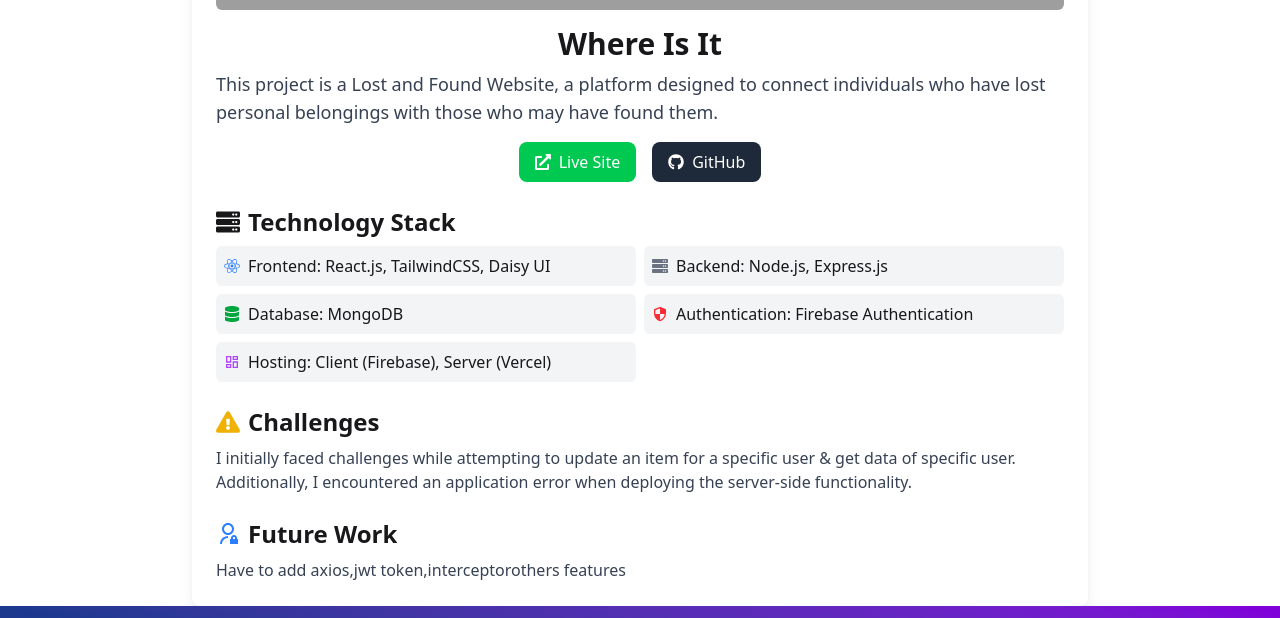
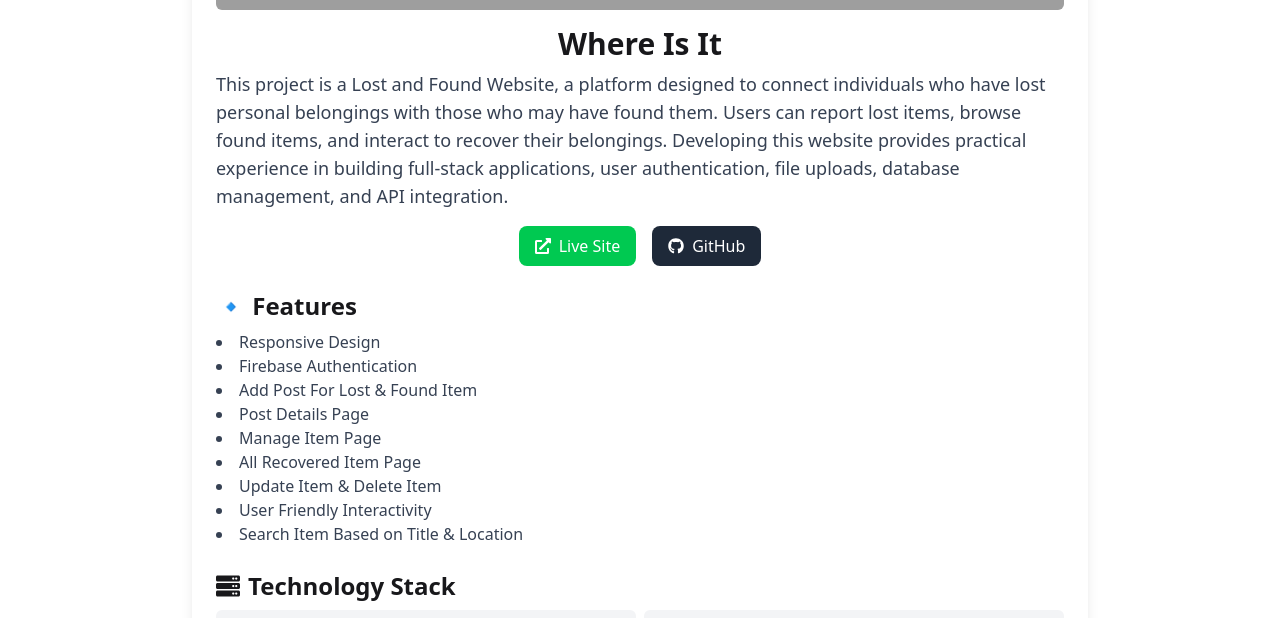
Before and after one commit to Chitra35006/Chitrok_4.O, a React (Vite) app: page /project-details/1 in a window 1280 px wide. Shown: the part 334-952 px from the top of the page. Built offline with nearby package versions, Linux system fonts and the light colour scheme; grey boxes are pictures that could not be loaded.

Commit message:
editing featured and future work section

```diff
--- a/src/ProjectShowCase/ProjectDetails.jsx
+++ b/src/ProjectShowCase/ProjectDetails.jsx
@@ -5,62 +5,162 @@ import { RiAdminLine } from "react-icons/ri";
 import { useParams } from "react-router-dom";
 const projects = [
   {
-      id: 1,
-      img: "https://i.ibb.co/fYyG78Q7/w1.png",
-      p_name: "Where Is It",
-      technology: [
-        { category: "Frontend", technologies: ["React.js", "TailwindCSS", "Daisy UI"] },
-        { category: "Backend", technologies: ["Node.js", "Express.js"] },
-        { category: "Database", technologies: ["MongoDB"] },
-        { category: "Authentication", technologies: ["Firebase Authentication"] },
-        { category: "Hosting", technologies: ["Client (Firebase)", "Server (Vercel)"] },
+    "id": 1,
+    "img": "https://i.ibb.co/fYyG78Q7/w1.png",
+    "p_name": "Where Is It",
+    "featured": [
+      { "feature": "Responsive Design" },
+      { "feature": "Firebase Authentication" },
+      { "feature": "Add Post For Lost & Found Item" },
+      { "feature": "Post Details Page" },
+      { "feature": "Manage Item Page" },
+      { "feature": "All Recovered Item Page" },
+      { "feature": "Update Item & Delete Item" },
+      { "feature": "User Friendly Interactivity" },
+      { "feature": "Search Item Based on Title & Location" }
     ],
-      description:
-        "This project is a Lost and Found Website, a platform designed to connect individuals who have lost personal belongings with those who may have found them.",
-      liveLink: "https://a-11-whereisit.web.app/",
-      gitRepo: "https://github.com/Chitra35006/A-11-whereIsIt-Client",
-      challanges:"I initially faced challenges while attempting to update an item for a specific user & get data of specific user. Additionally, I encountered an application error when deploying the server-side functionality." ,
-futureWork:"Have to add axios,jwt token,interceptorothers features"  ,
-
+    "description": "This project is a Lost and Found Website, a platform designed to connect individuals who have lost personal belongings with those who may have found them. Users can report lost items, browse found items, and interact to recover their belongings. Developing this website provides practical experience in building full-stack applications, user authentication, file uploads, database management, and API integration.",
+    "liveLink": "https://a-11-whereisit.web.app/",
+    "technology": [
+      {
+        "category": "Frontend",
+        "technologies": ["React.js", "TailwindCSS", "Daisy UI"]
       },
       {
-      id: 2,
-      img: "https://i.ibb.co/q3yX9tWn/cc1.png",
-      p_name: "CrowdCube",
-      technology: [
-        { category: "Frontend", technologies: ["React.js", "TailwindCSS", "Daisy UI"] },
-        { category: "Backend", technologies: ["Node.js", "Express.js"] },
-        { category: "Database", technologies: ["MongoDB"] },
-        { category: "Authentication", technologies: ["Firebase Authentication"] },
-        { category: "Hosting", technologies: ["Client (Firebase)", "Server (Vercel)"] },
-      ],
-      description:
-        "A crowdfunding website is a platform where people can raise money for different projects, ideas, or causes by inviting others to contribute financially. These projects can include personal needs (like medical expenses), creative ideas (like making a film or app), and startups (like launching a new product)",
-      liveLink: "https://a-10-crowd-cube.web.app",
-      gitRepo: "https://github.com/Chitra35006/A-10-Crowdcube-Client",
-      challanges:"I initially faced challenges while attempting to load dynamic data as specific campaign. Additionally, I encountered an error when implementing the jwt" ,
-futureWork:"Have to add axios,jwt token,interceptor & others features"
-
+        "category": "Backend",
+        "technologies": ["Node.js", "Express.js"]
       },
       {
-      id: 3,
-      img: "https://i.ibb.co/5xvQNcST/pp.png",
-      p_name: "Perfect Pair",
-      technology: [
-        { category: "Frontend", technologies: ["React.js", "TailwindCSS", "Ant Design"] },
-        { category: "Backend", technologies: ["Node.js", "Express.js"] },
-        { category: "Database", technologies: ["MongoDB"] },
-        { category: "Authentication", technologies: ["Firebase Authentication"] },
-        { category: "Hosting", technologies: ["Client (Firebase)", "Server (Vercel)"] },
+        "category": "Database",
+        "technologies": ["MongoDB"]
+      },
+      {
+        "category": "Authentication",
+        "technologies": ["Firebase Authentication"]
+      },
+      {
+        "category": "Hosting",
+        "technologies": ["Client (Firebase)", "Server (Vercel)"]
+      }
     ],
-      description:
-        "A matrimony platform built with the MERN stack (MongoDB, Express, React, Node.js). Users can connect with potential life partners in a user-friendly environment.",
-      liveLink: "https://a-12-perfect-pair.web.app",
-      gitRepo: "https://github.com/Chitra35006/A-12-Perfect-Pair-Client",
-      challanges:"I have faced challanges to show user who already added bio show the update page not the add bio page,to make admin, to make premium, so many stages to fetch data from the database,while implementing jwt" ,
-futureWork:"Have to verify admin token, need to added interceptor"
+    "gitRepo": "https://github.com/Chitra35006/A-11-whereIsIt-Client",
+    "challanges": "I initially faced challenges while attempting to update an item for a specific user & get data of a specific user. Additionally, I encountered an application error while deploying the server-side functionality.",
+    "futureWork": [
+      { "task": "Add Axios for API requests" },
+      { "task": "Implement JWT token authentication" },
+      { "task": "Add Interceptor for handling API requests" },
+      { "task": "Implement sorting functionality by donation amount" },
+      { "task": "Display total user count" },
+      { "task": "Develop admin functionality" },
+      { "task": "Allow users to update status for found product" }
+    ]
+  },
 
+  {
+    "id": 2,
+    "img": "https://i.ibb.co/q3yX9tWn/cc1.png",
+    "p_name": "CrowdCube",
+    "featured": [
+      { "feature": "Responsive Design" },
+      { "feature": "Firebase Authentication" },
+      { "feature": "All Campaign" },
+      { "feature": "My Campaign" },
+      { "feature": "Add New Campaign Page" },
+      { "feature": "Private Routes" },
+      { "feature": "MongoDB Dynamic Data" },
+      { "feature": "User Friendly Interactivity" }
+    ],
+    "description": "A crowdfunding website is a platform where people can raise money for different projects, ideas, or causes by inviting others to contribute financially. These projects can include personal needs (like medical expenses), creative ideas (like making a film or app), and startups (like launching a new product).",
+    "liveLink": "https://a-10-crowd-cube.web.app",
+    "technology": [
+      {
+        "category": "Frontend",
+        "technologies": ["React.js", "TailwindCSS", "Daisy UI"]
       },
+      {
+        "category": "Backend",
+        "technologies": ["Node.js", "Express.js"]
+      },
+      {
+        "category": "Database",
+        "technologies": ["MongoDB"]
+      },
+      {
+        "category": "Authentication",
+        "technologies": ["Firebase Authentication"]
+      },
+      {
+        "category": "Hosting",
+        "technologies": ["Client (Firebase)", "Server (Vercel)"]
+      }
+    ],
+    "gitRepo": "https://github.com/Chitra35006/A-10-Crowdcube-Client",
+    "challanges": "I initially faced challenges while attempting to load dynamic data as a specific campaign. Additionally, I encountered an error when implementing JWT.",
+    "futureWork": [
+      { "task": "Add Axios for API requests" },
+      { "task": "Implement JWT token authentication" },
+      { "task": "Add Interceptor for handling API requests" },
+      { "task": "Develop admin functionalities" },
+      { "task": "Allow users to request campaign promotion" },
+      { "task": "Create separate dashboards for Admin & User" }
+    ]
+  },
+
+  {
+    "id": 3,
+    "img": "https://i.ibb.co/5xvQNcST/pp.png",
+    "p_name": "Perfect Pair",
+    "featured": [
+      { "feature": "User Friendly Interactivity" },
+      { "feature": "Responsive Design" },
+      { "feature": "Firebase Authentication" },
+      { "feature": "Add User Bio" },
+      { "feature": "Update User Bio" },
+      { "feature": "Add Contact to Favorite" },
+      { "feature": "Upload Marital Status, Share Reviews, Thoughts" },
+      { "feature": "View User Bio" },
+      { "feature": "Request to Get Number [Pay USD]" },
+      { "feature": "Request for a Premium User" },
+      { "feature": "After Approval, Can See All User Contact Information" },
+      { "feature": "Admin Home [See Total Users, Male, Female, Revenue]" },
+      { "feature": "Manage Users: Make Admin or Premium" },
+      { "feature": "Approve Premium Requests" },
+      { "feature": "Approve Contact Requests" },
+      { "feature": "See Success Stories" }
+    ],
+    "description": "This project is a Matrimony platform using the powerful MERN stack (MongoDB, Express, React, and Node.js). This online platform enables users to connect with potential life partners in an intuitive, user-friendly environment. It has both admin & user dashboards. Users can request to become premium members, and if the admin approves, they gain access to requested contact information. Normal users must pay $5 to view each requested contact.",
+    "liveLink": "https://a-12-perfect-pair.web.app",
+    "technology": [
+      {
+        "category": "Frontend",
+        "technologies": ["React.js", "TailwindCSS", "Ant Design"]
+      },
+      {
+        "category": "Backend",
+        "technologies": ["Node.js", "Express.js"]
+      },
+      {
+        "category": "Database",
+        "technologies": ["MongoDB"]
+      },
+      {
+        "category": "Authentication",
+        "technologies": ["Firebase Authentication"]
+      },
+      {
+        "category": "Hosting",
+        "technologies": ["Client (Firebase)", "Server (Vercel)"]
+      }
+    ],
+    "gitRepo": "https://github.com/Chitra35006/A-12-Perfect-Pair-Client",
+    "challanges": "I faced challenges in ensuring users who already added a bio see the update page instead of the add bio page, implementing admin and premium user functionalities, handling multiple stages of data fetching from the database, and integrating JWT authentication.",
+    "futureWork": [
+      { "task": "Verify Admin Token" },
+      { "task": "Add JWT Interceptor" },
+      { "task": "Implement User Chat Functionalities" }
+    ]
+  }
+
   ];
 const ProjectDetails = () => {
     const { id } = useParams(); // Get the project id from the URL
@@ -74,32 +174,75 @@ const ProjectDetails = () => {
     return (
       <div className="max-w-4xl mx-auto p-6 bg-white shadow-lg rounded-lg md:mt-20">
       {/* Project Image & Title */}
-        <img src={selectedProject.img} alt={selectedProject.p_name} className="w-full h-60 object-cover rounded-md" />
-        <h2 className="text-3xl font-bold mt-4 text-center">{selectedProject.p_name}</h2>
+      <img
+        src={selectedProject.img}
+        alt={selectedProject.p_name}
+        className="w-full h-60 object-cover rounded-md"
+      />
+      <h2 className="text-3xl font-bold mt-4 text-center">
+        {selectedProject.p_name}
+      </h2>
       <p className="text-gray-700 text-lg mt-2">{selectedProject.description}</p>
 
       {/* Live & GitHub Links */}
       <div className="flex justify-center gap-4 mt-4">
-          <a href={selectedProject.liveLink} target="_blank" rel="noopener noreferrer" className="flex items-center gap-2 bg-green-500 text-white px-4 py-2 rounded-lg hover:bg-green-600">
+        <a
+          href={selectedProject.liveLink}
+          target="_blank"
+          rel="noopener noreferrer"
+          className="flex items-center gap-2 bg-green-500 text-white px-4 py-2 rounded-lg hover:bg-green-600"
+        >
           <FaExternalLinkAlt /> Live Site
         </a>
-          <a href={selectedProject.gitRepo} target="_blank" rel="noopener noreferrer" className="flex items-center gap-2 bg-gray-800 text-white px-4 py-2 rounded-lg hover:bg-gray-900">
+        <a
+          href={selectedProject.gitRepo}
+          target="_blank"
+          rel="noopener noreferrer"
+          className="flex items-center gap-2 bg-gray-800 text-white px-4 py-2 rounded-lg hover:bg-gray-900"
+        >
           <FaGithub /> GitHub
         </a>
       </div>
 
+      {/* Features Section */}
+      <div className="mt-6">
+        <h3 className="text-2xl font-semibold">🔹 Features</h3>
+        <ul className="list-disc list-inside mt-2 text-gray-700">
+          {selectedProject.featured.map((item, index) => (
+            <li key={index}>{item.feature}</li>
+          ))}
+        </ul>
+      </div>
+
       {/* Technology Section */}
       <div className="mt-6">
-          <h3 className="text-2xl font-semibold flex items-center gap-2"><FaServer /> Technology Stack</h3>
+        <h3 className="text-2xl font-semibold flex items-center gap-2">
+          <FaServer /> Technology Stack
+        </h3>
         <ul className="mt-2 grid grid-cols-1 md:grid-cols-2 gap-2">
           {selectedProject.technology.map((tech, index) => (
-              <li key={index} className="flex items-center gap-2 bg-gray-100 p-2 rounded-md">
-                {tech.category === "Frontend" && <FaReact className="text-blue-500" />}
-                {tech.category === "Backend" && <FaServer className="text-gray-500" />}
-                {tech.category === "Database" && <FaDatabase className="text-green-600" />}
-                {tech.category === "Authentication" && <MdOutlineSecurity className="text-red-500" />}
-                {tech.category === "Hosting" && <MdOutlineDashboard className="text-purple-500" />}
-                <span className="font-medium">{tech.category}: {tech.technologies.join(", ")}</span>
+            <li
+              key={index}
+              className="flex items-center gap-2 bg-gray-100 p-2 rounded-md"
+            >
+              {tech.category === "Frontend" && (
+                <FaReact className="text-blue-500" />
+              )}
+              {tech.category === "Backend" && (
+                <FaServer className="text-gray-500" />
+              )}
+              {tech.category === "Database" && (
+                <FaDatabase className="text-green-600" />
+              )}
+              {tech.category === "Authentication" && (
+                <MdOutlineSecurity className="text-red-500" />
+              )}
+              {tech.category === "Hosting" && (
+                <MdOutlineDashboard className="text-purple-500" />
+              )}
+              <span className="font-medium">
+                {tech.category}: {tech.technologies.join(", ")}
+              </span>
             </li>
           ))}
         </ul>
@@ -107,14 +250,22 @@ const ProjectDetails = () => {
 
       {/* Challenges Section */}
       <div className="mt-6">
-          <h3 className="text-2xl font-semibold flex items-center gap-2"><FaExclamationTriangle className="text-yellow-500" /> Challenges</h3>
+        <h3 className="text-2xl font-semibold flex items-center gap-2">
+          <FaExclamationTriangle className="text-yellow-500" /> Challenges
+        </h3>
         <p className="mt-2 text-gray-700">{selectedProject.challanges}</p>
       </div>
 
       {/* Future Work Section */}
       <div className="mt-6">
-          <h3 className="text-2xl font-semibold flex items-center gap-2"><RiAdminLine className="text-blue-500" /> Future Work</h3>
-          <p className="mt-2 text-gray-700">{selectedProject.futureWork}</p>
+        <h3 className="text-2xl font-semibold flex items-center gap-2">
+          <RiAdminLine className="text-blue-500" /> Future Work
+        </h3>
+        <ul className="list-disc list-inside mt-2 text-gray-700">
+          {selectedProject.futureWork.map((item, index) => (
+            <li key={index}>{item.task}</li>
+          ))}
+        </ul>
       </div>
     </div>
     );
```
Lines whose indentation alone changed are shown as unchanged.
